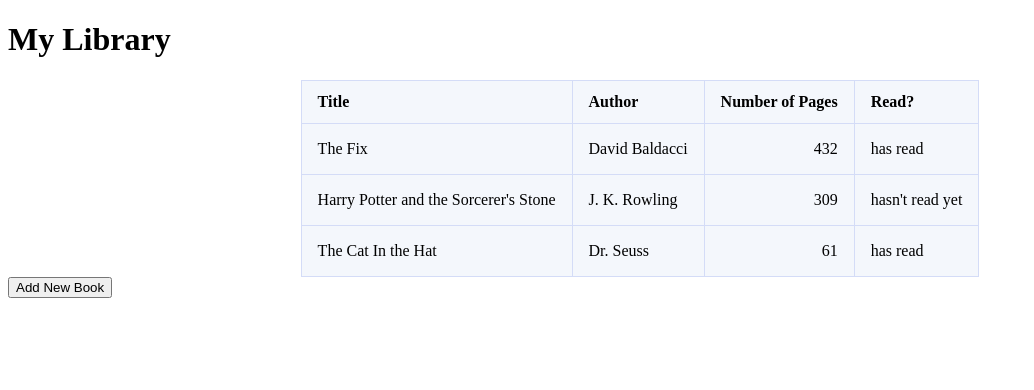
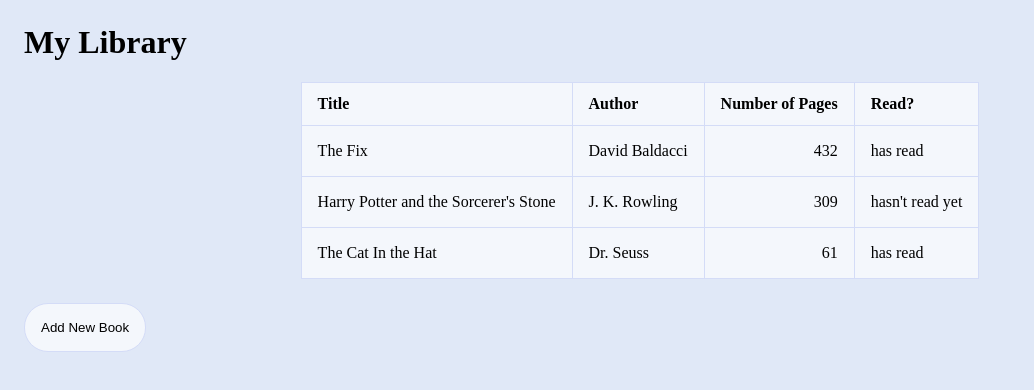
Before and after one commit to RenoldThomas/Library, a plain HTML site: page index.html in a window 1280 px wide. Shown: the whole page, without its empty margins (0-1034 px from the left). Drawn offline with Linux system fonts and the light colour scheme.

Commit message:
Edit css to make website more visually attractive

```diff
--- a/index.html
+++ b/index.html
@@ -18,7 +18,7 @@
         </tr>
     </table>
 
-    <button onclick="showDialog()">Add New Book</button>
+    <button id="newbookbutton" onclick="showDialog()">Add New Book</button>
 
     <dialog id="addBookDialog">
         <form action="" method="dialog">
--- a/script.js
+++ b/script.js
@@ -16,7 +16,6 @@ function Book(title, author, pages, read) {
 function addBookToLibrary(title, author, pages, read) {
     let book = new Book(title, author, pages, read);
     myLibrary.push(book);
-    // console.log(myLibrary);
     displayLibrary(myLibrary);
 }
 
--- a/styles.css
+++ b/styles.css
@@ -1,3 +1,13 @@
+body {
+    background-color: #E0E8F7;
+    margin: 0px;
+
+}
+h1 {
+    margin-left: 24px;
+    margin-top: 24px;
+}
+
 .library {
     margin-left: auto;
     margin-right: auto;
@@ -16,3 +26,14 @@ td {
     padding: 16px;
     border: 1px solid #D4DCF7;
 }
+
+#newbookbutton {
+    margin-top: 24px;
+    margin-left: 24px;
+    border-radius: 24px;
+    border: none;
+    padding: 16px;
+    background-color: #F4F7FC;
+    border: 1px solid #D4DCF7;
+    align-items: center;
+}
```
